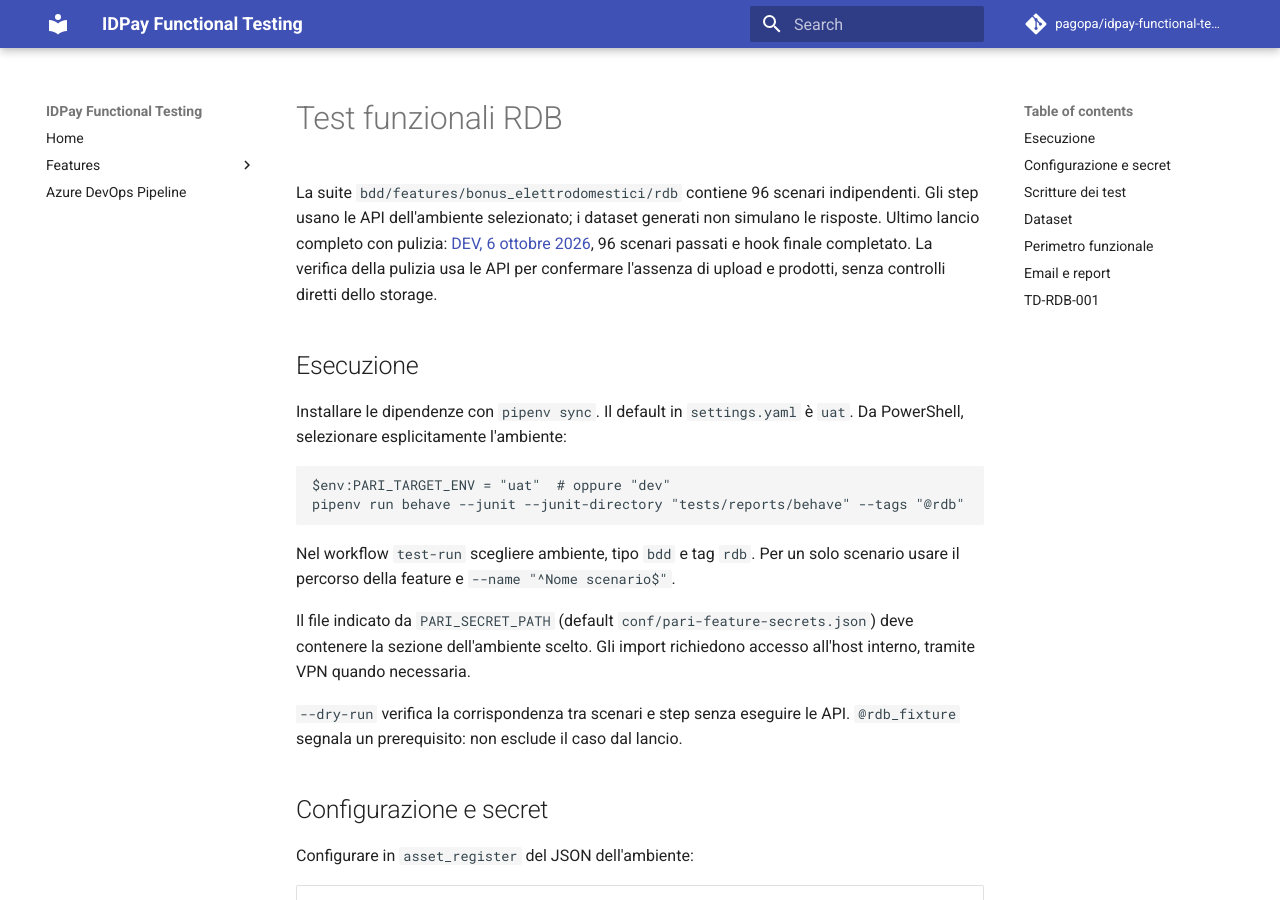
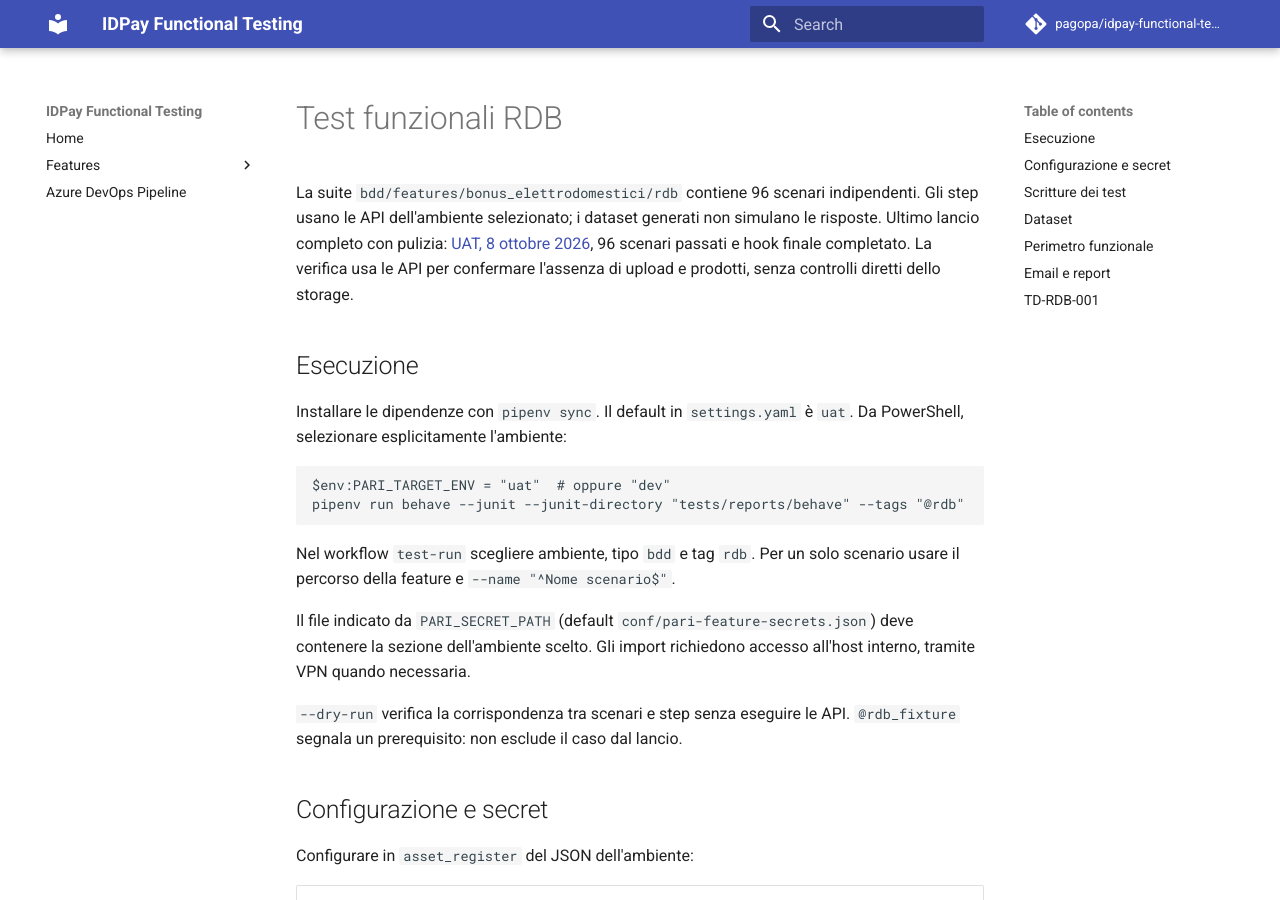
Before and after one commit to pagopa/idpay-functional-testing, an MkDocs documentation site: the page built from docs/rdb.md, in a window 1280 px wide and 900 px high. Built offline with MkDocs 1.6.1 and Material for MkDocs 9.7.7, drawn with Linux system fonts in a browser that asks for light colours; comment, search, counter and statistics services are not loaded.

Commit message:
docs: Update RDB test results date and environment in documentation

```diff
--- a/docs/rdb.md
+++ b/docs/rdb.md
@@ -2,9 +2,9 @@
 
 La suite `bdd/features/bonus_elettrodomestici/rdb` contiene 96 scenari indipendenti.
 Gli step usano le API dell'ambiente selezionato; i dataset generati non simulano le risposte.
-Ultimo lancio completo con pulizia: [DEV, 6 ottobre 2026](rdb-test-results-2026-10-06-dev-full.md),
-96 scenari passati e hook finale completato. La verifica della pulizia usa le API
-per confermare l'assenza di upload e prodotti, senza controlli diretti dello storage.
+Ultimo lancio completo con pulizia: [UAT, 8 ottobre 2026](rdb-test-results-2026-10-08-uat-full.md),
+96 scenari passati e hook finale completato. La verifica usa le API per confermare
+l'assenza di upload e prodotti, senza controlli diretti dello storage.
 
 ## Esecuzione
 
```
